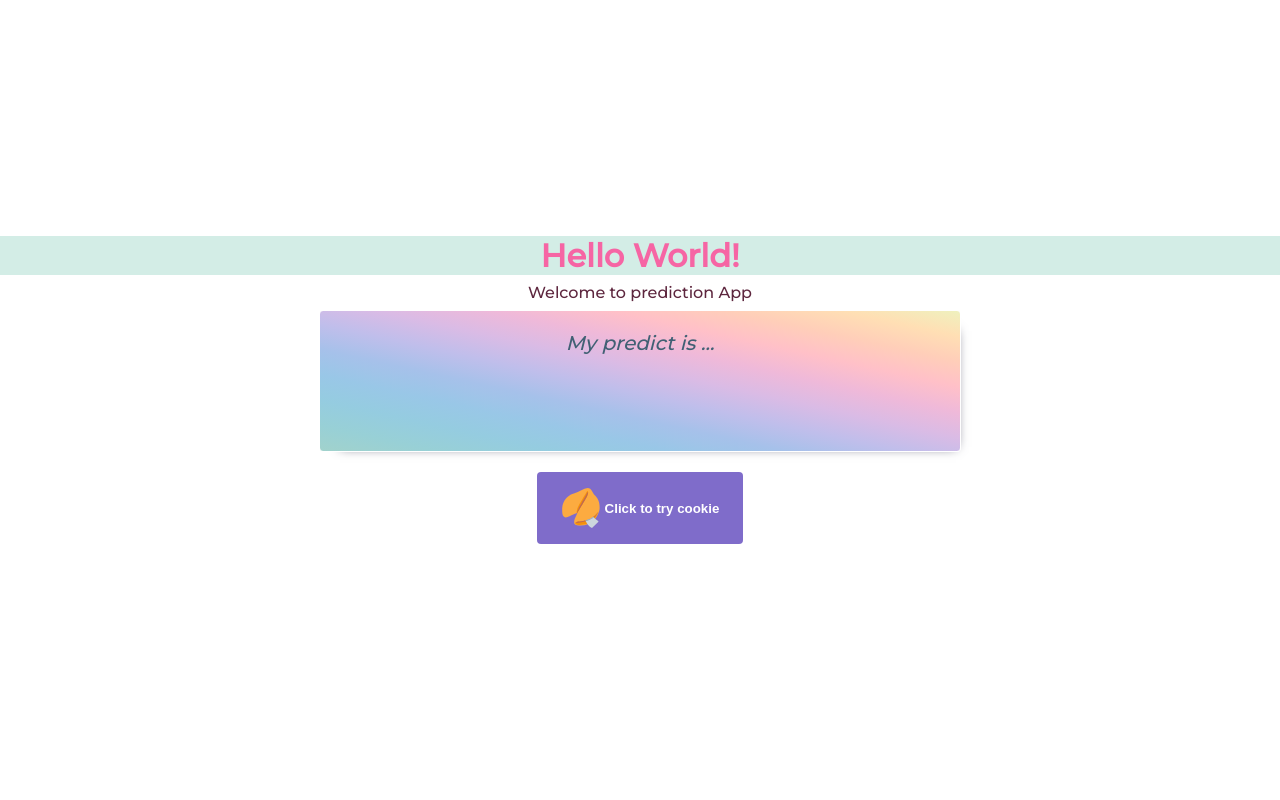
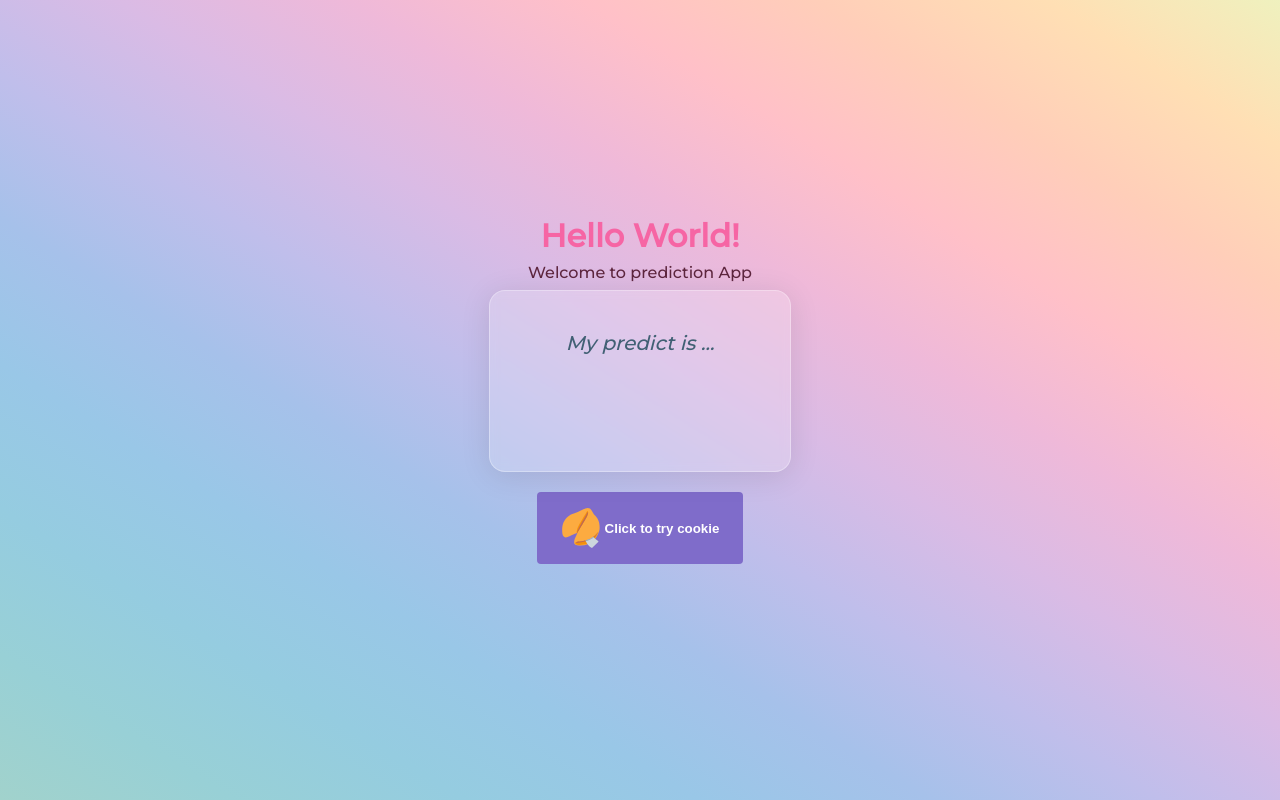
Before and after one commit to fenvenfen/the_best_program, an Angular app: page / in a window 1280 px wide. Built offline with nearby package versions, Linux system fonts and the light colour scheme.

Commit message:
favicon changed

```diff
--- a/src/app/app.component.css
+++ b/src/app/app.component.css
@@ -2,6 +2,7 @@ main {
     width: 100%;
     min-width: 320px;
     height: 100vh;
+    background-image: linear-gradient(to right top, #a1d2cc, #98d0d6, #95cce0, #99c7e7, #a6c1ea, #c0beeb, #dabbe5, #efb9d9, #ffc0c8, #ffceb9, #ffdfb4, #eff1be);
 
     display: flex;
     flex-direction: column;
@@ -10,8 +11,8 @@ main {
 h1 {
     text-align: center;
     color: #f665a4;
+
     margin-bottom: 8px;
-    background-color: #d3ede6;
 }
 .welcome {
     text-align: center;
--- a/src/app/predict-card/predict-card.component.css
+++ b/src/app/predict-card/predict-card.component.css
@@ -1,17 +1,20 @@
 .predict-card {
-    padding: 20px;
+    padding: 40px;
     font-size: 20px;
     font-style: italic;
     text-align: center;
     color: #416074;
-    background-image: linear-gradient(to right top, #a1d2cc, #98d0d6, #95cce0, #99c7e7, #a6c1ea, #c0beeb, #dabbe5, #efb9d9, #ffc0c8, #ffceb9, #ffdfb4, #eff1be);
-    border: #ffffff solid 1px;
-    border-radius: 4px;
-    box-shadow: 8px 8px 11px -13px rgba(66, 68, 90, 1);
+
+    background: rgba(255, 255, 255, 0.2);
+    border-radius: 16px;
+    box-shadow: 0 4px 30px rgba(0, 0, 0, 0.1);
+    backdrop-filter: blur(5px);
+    -webkit-backdrop-filter: blur(5px);
+    border: 1px solid rgba(255, 255, 255, 0.3);
 
     width: 100%;
     min-height: 100px;
-    max-width: 600px;
+    max-width: 220px;
     margin: 0 auto;
 }
 
@@ -38,11 +41,8 @@
     background-color: rgb(94, 72, 181);
 }
 .generateBtn:active {
-    background-color: rgb(193, 62, 106);
-    box-shadow: 0px 0px 31px 0px rgba(242, 161, 22, 1);
+    box-shadow: inset 8px 8px 12px -4px rgba(66, 68, 90, 1);
 }
-
-
 .cookie-img {
     width: 40px;
     height: 100%;
--- a/src/app/predict-card/predict-card.component.ts
+++ b/src/app/predict-card/predict-card.component.ts
@@ -40,6 +40,7 @@ export class PredictCardComponent {
       'Of all 27 alternatives, running away is best.',
       'Closed mouth gathers no feet.',
     ];
+
     const random = Math.floor(Math.random() * 30)
 
     this.predictText = predictions[random];
```
Also changed, not shown: 1 other file (tests, documents, lock files or other folders).
